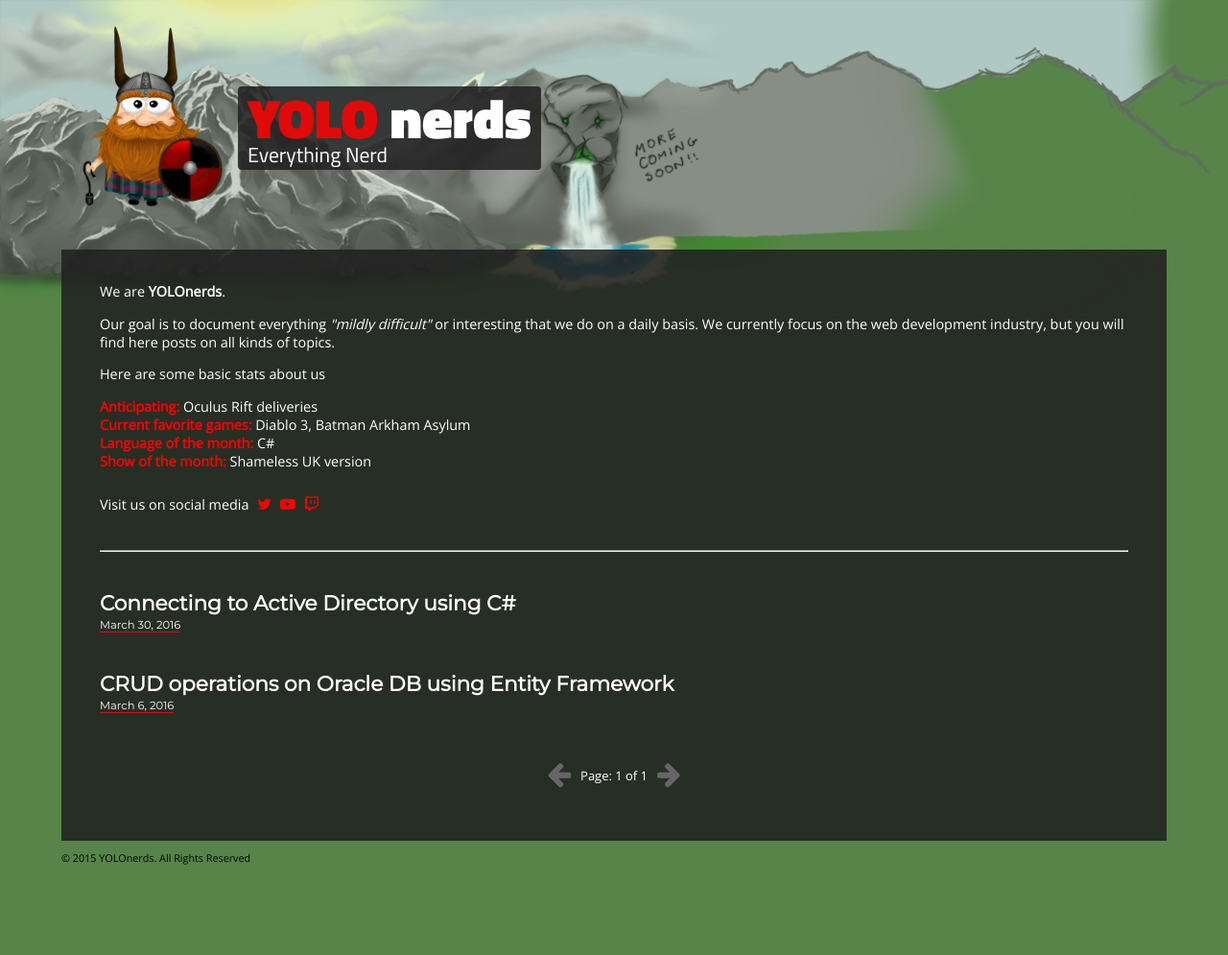
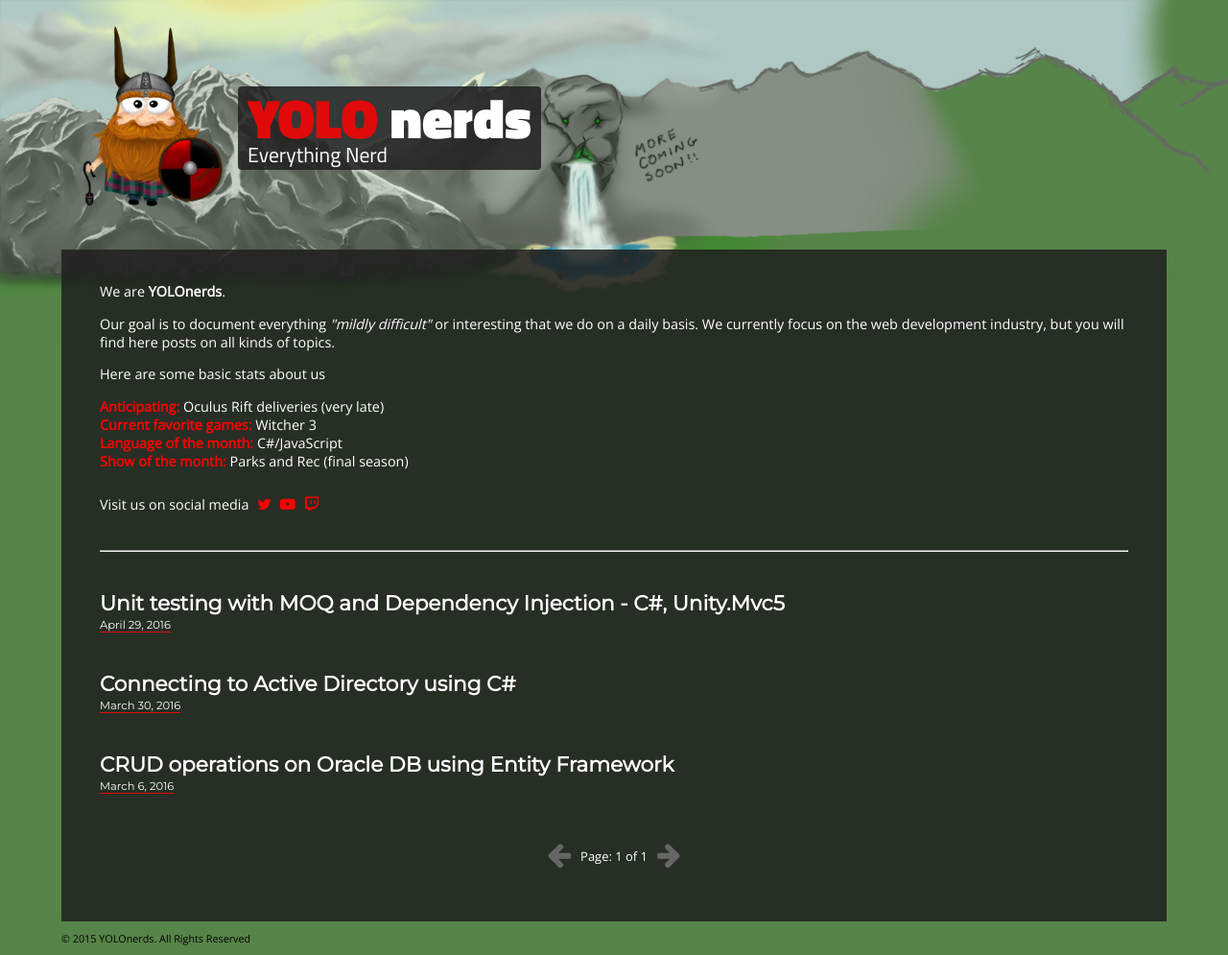
Before and after one commit to lzychowski/lzychowski.github.io, a Jekyll site: the page built from index.html, in a window 1280 px wide. Shown: the whole page at 96% size. Built offline with Jekyll 4.4.1, drawn with Linux system fonts in a browser that asks for light colours; nearby versions of some CDN libraries; the list of posts is cut into pages by our own code; before the commit the page ends 911 px from its top, so only the background shows below that; some of the changed lines change nothing that is shown.

Commit message:
added post, modified current

````diff
--- /dev/null
+++ b/_posts/2016-04-29-Unit-testing-with-MOQ-and-Dependency-Injection---C#,-Unity.Mvc5.md
@@ -0,0 +1,83 @@
+---
+title: Unit testing with MOQ and Dependency Injection - C#, Unity.Mvc5
+author: Leszek
+layout: post
+permalink: /Unit-testing-with-MOQ-and-Dependency-Injection---C#,-Unity.Mvc5
+path: 2016-04-16-Unit-testing-with-MOQ-and-Dependency-Injection---C#,-Unity.Mvc5.md
+---
+
+Both of the C# projects I have worked on recently used [MOQ](//github.com/Moq/moq4) for .NET to mock various resources in unit tests.  One thing that also helped in those unit tests was [Unity.Mvc5](//github.com/devtrends/Unity.Mvc5) and its Dependency Injection.
+
+I want to say I followed [Dhananjay Kumar's blog post](//debugmode.net/2014/08/28/resolving-dependencies-in-asp-net-mvc-5-using-unity-container/) to get Unity setup and even though the post was from 2014 it worked without any issues.
+
+First I decided to test the service layer.  I created an interface
+
+``` csharp
+public interface IOrderService
+{
+	List<ingredient> GetIngredients();
+}
+```
+
+and a class implementing this interface.
+
+``` csharp
+public class OrderService : IOrderService
+{
+	public IOrderRepository repository;
+
+	public OrderService(IOrderRepository repository)
+	{
+		this.repository = repository;
+	}
+
+	public List<ingredient> GetIngredients()
+	{
+		try
+		{
+			return repository.GetIngredients();
+		}
+		catch (Exception ex)
+		{
+			throw ex;
+		}
+	}
+}
+```
+
+I'm sure there are better ways of handling exceptions, but for the purpose of this tutorial we want to focus on MOQ and DI.
+
+In the above example we are injecting `OrderRepository` into the service and then we are calling its `GetIngredients` method within the `try` block.  In order to be able to create a mock repository, we need to know what the `GetIngredients` method in `OrderRepository` returns and create that object within the test.
+
+Finally we are able to write a unit test inside of a test class.  You generally want to create a separate project for your unit tests.  If you are using Visual Studio 2015 you can read more about "Create Unit Tests" feature (here)[//blogs.msdn.microsoft.com/visualstudioalm/2015/03/06/creating-unit-test-method-stubs-with-create-unit-tests/].
+
+``` csharp
+[TestClass()]
+public class OrderServiceTests
+{
+	[TestMethod()]
+	public void GetIngredientsTest_AreEqual()
+	{
+		ingredient cheese = new ingredient()
+		{
+			ingredientid = 1,
+			name = "Cheese",
+			price = 2
+		};
+
+		List<ingredient> ingredients = new List<ingredient>();
+		ingredients.Add(cheese);
+
+		Mock<IOrderRepository> mockRepository = new Mock<IOrderRepository>();
+		mockRepository.Setup(s => s.GetIngredients()).Returns(() => ingredients);
+
+		OrderService orderService = new OrderService(mockRepository.Object);
+
+		List<ingredient> resultIngredients = orderService.GetIngredients();
+
+		Assert.AreEqual(ingredients, resultIngredients);
+	}
+}
+```
+
+In above example we create a mock repository and use the `Setup` method which returns a static object when `GetIngredients` method is called.  Since we are testing the OrderService class and not the repository, we don't care about thesting the logic of the repository method. We then instantiate `OrderService` and inject our mock repository.  Once that is done all we have left is to call the service method we are testing and `Assert` that whatever the mock repository retuns is equal to what our real service method returned.
--- a/index.html
+++ b/index.html
@@ -7,10 +7,10 @@
 			<p>Our goal is to document everything <em>"mildly difficult"</em> or interesting that we do on a daily basis. We currently focus on the web development industry, but you will find here posts on all kinds of topics.</p>
 			<p>Here are some basic stats about us</p>
 			<p>
-				<strong style="color: red;">Anticipating:</strong> Oculus Rift deliveries<br>
-				<strong style="color: red;">Current favorite games:</strong> Diablo 3, Batman Arkham Asylum<br>
-				<strong style="color: red;">Language of the month:</strong> C#<br>
-				<strong style="color: red;">Show of the month:</strong> Shameless UK version
+				<strong style="color: red;">Anticipating:</strong> Oculus Rift deliveries (very late)<br>
+				<strong style="color: red;">Current favorite games:</strong> Witcher 3<br>
+				<strong style="color: red;">Language of the month:</strong> C#/JavaScript<br>
+				<strong style="color: red;">Show of the month:</strong> Parks and Rec (final season)
 			</p>
 		</div>
 		<div style="padding: 10px 30px 0 30px;">
````
